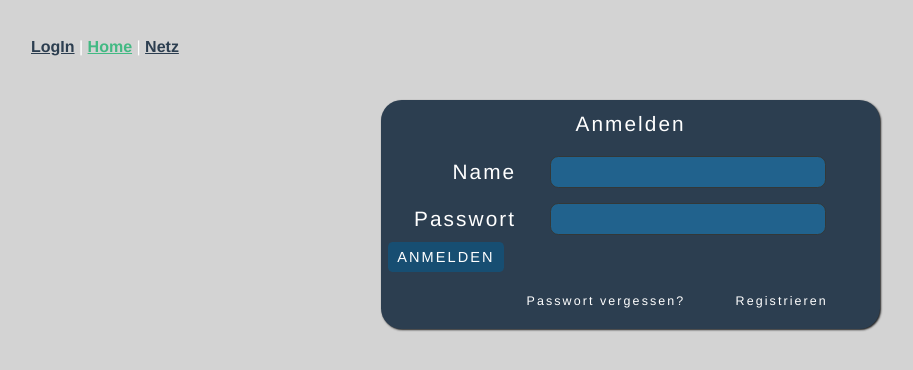
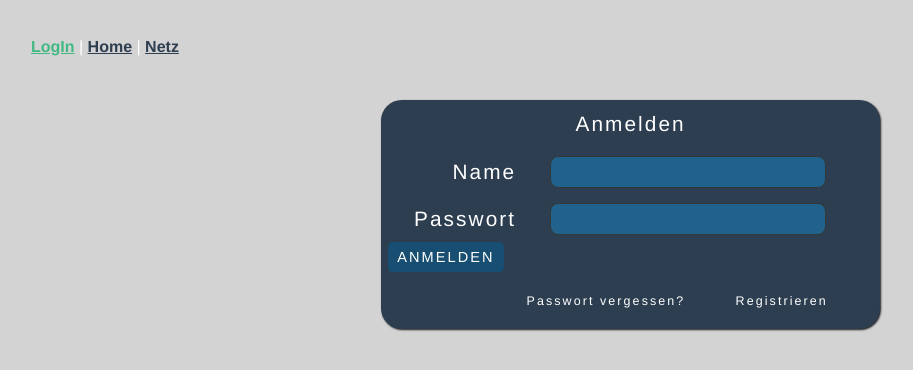
Before and after one commit to lelex4545/projekt-1, a Vue app: page / in a window 1280 px wide. Shown: the top 370 px of the page, without its empty margins (319-1232 px from the left). Built offline with nearby package versions, Linux system fonts and the light colour scheme.

Commit message:
Update App.vue

```diff
--- a/src/App.vue
+++ b/src/App.vue
@@ -1,8 +1,8 @@
 <template>
   <div id="app">
     <div id="nav">
-      <router-link to="/login">LogIn</router-link> |
-      <router-link to="/">Home</router-link> |
+      <router-link to="/">LogIn</router-link> |
+      <router-link to="/home">Home</router-link> |
       <router-link to="/netz">Netz</router-link>
     </div>
     <router-view/>
```
